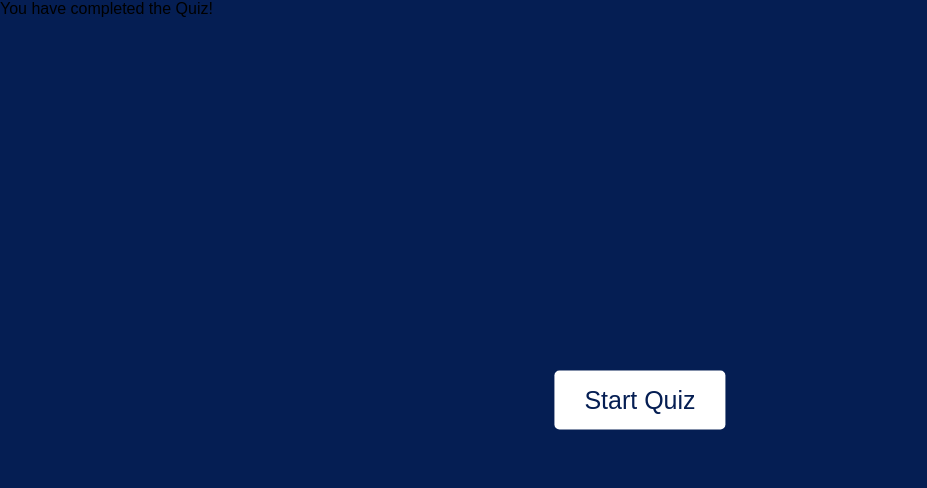
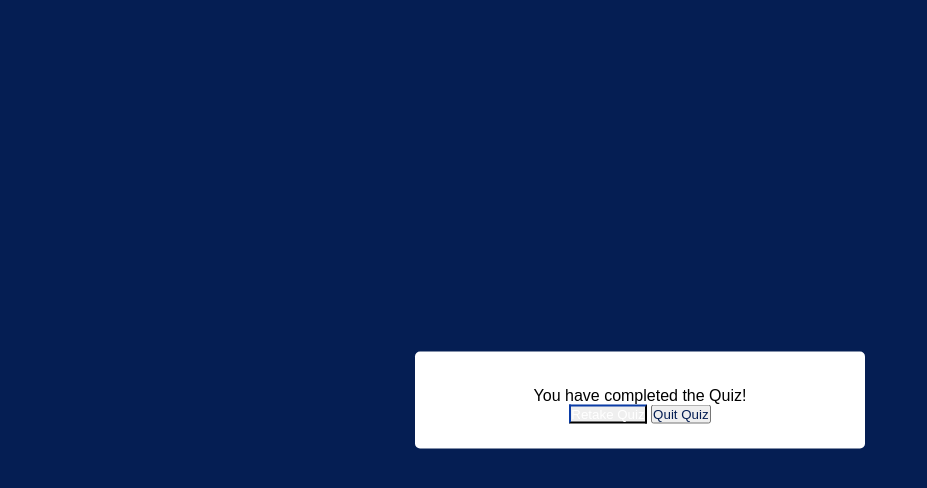
Before and after one commit to Akashkr28/PROJECT_QUIZ_APP, a plain HTML site: page index.html in a window 1280 px wide. Shown: the whole page, without its empty margins (0-927 px from the left). Drawn offline with Linux system fonts and the light colour scheme.

Commit message:
css and html code update

```diff
--- a/index.html
+++ b/index.html
@@ -62,6 +62,10 @@
             <i class="fas fa-crown"></i>
         </div>
         <div class="complete_text">You have completed the Quiz!</div>
+        <div class="buttons">
+            <button class="restart">Retake Quiz</button>
+            <button class="quit">Quit Quiz</button>
+        </div>
     </div>
 </body>
 </html>
--- a/style.css
+++ b/style.css
@@ -12,7 +12,8 @@ body{
 
 .start_btn,
 .info_box,
-.quiz_box{
+.quiz_box,
+.result_box{
     position: absolute;
     top: 50%;
     left: 50%;
@@ -240,3 +241,20 @@ footer .next_btn{
 footer .next_btn:hover{
     background: #0263ca;
 }
+
+.result_box{
+    background: #fff;
+    width: 450px;
+    padding: 25px 30px;
+    border-radius: 5px;
+    display: flex;
+    align-items: center;
+    flex-direction: column;
+    justify-content: space-between;
+}
+
+.result_box .icon{
+    font-size: 100px;
+    color: #001e4d;
+    margin-bottom: 10px;
+}
```
